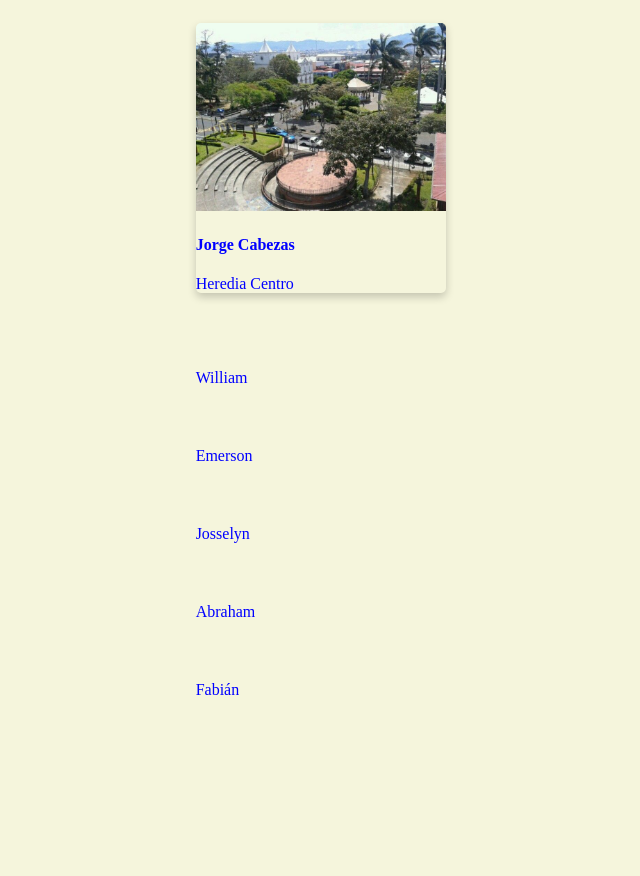
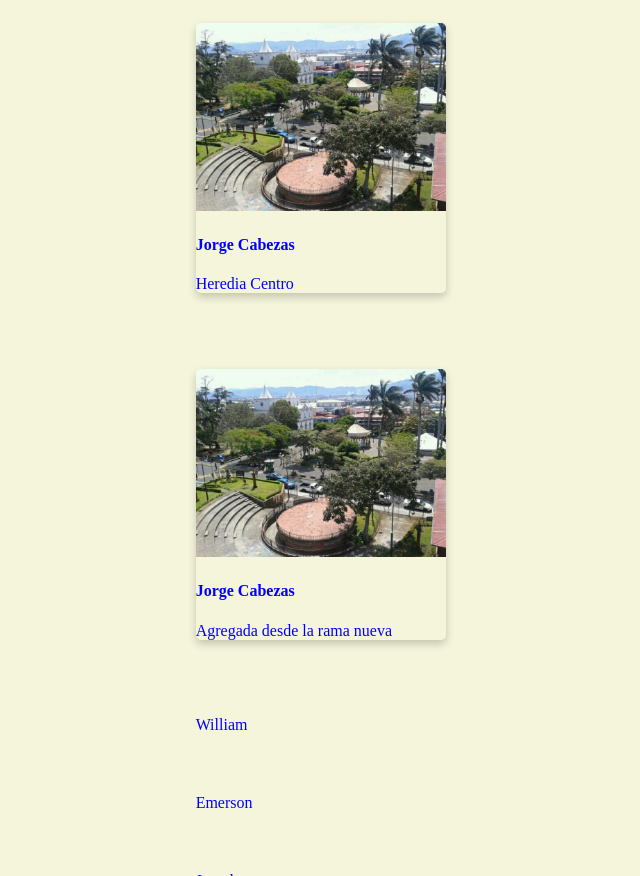
Before and after one commit to jics091/TallerSitios, a plain HTML site: page index.html in a window 1280 px wide. Shown: the part 383-1259 px from the top of the page, without its empty margins (319-959 px from the left). Before the commit the page ends 1110 px from the top, so only its background shows below. Drawn offline with Linux system fonts and the light colour scheme.

Commit message:
Agregado de tarjetab desde otra rama

```diff
--- a/index.html
+++ b/index.html
@@ -34,6 +34,15 @@
             </div>
         </div>
         <div class="columna">
+            <div class="card">
+                <img src="img/heredia.jpg" alt="Avatar" style="width:100%">
+                <div class="container">
+                    <h4><b>Jorge Cabezas</b></h4>
+                    <p>Agregada desde la rama nueva</p>
+                </div>
+            </div>
+        </div>
+        <div class="columna">
             William
         </div>
         <div class="columna">
```
